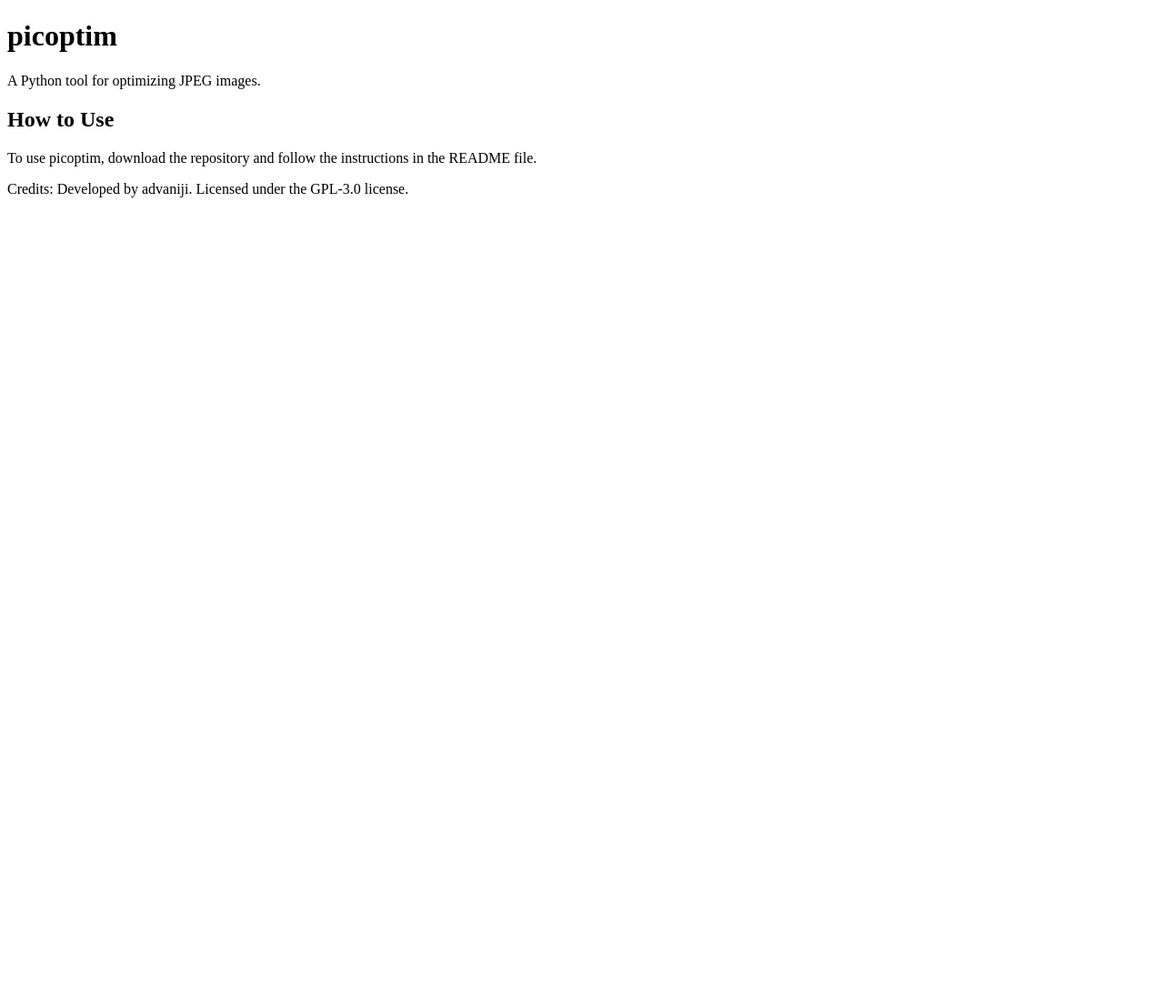
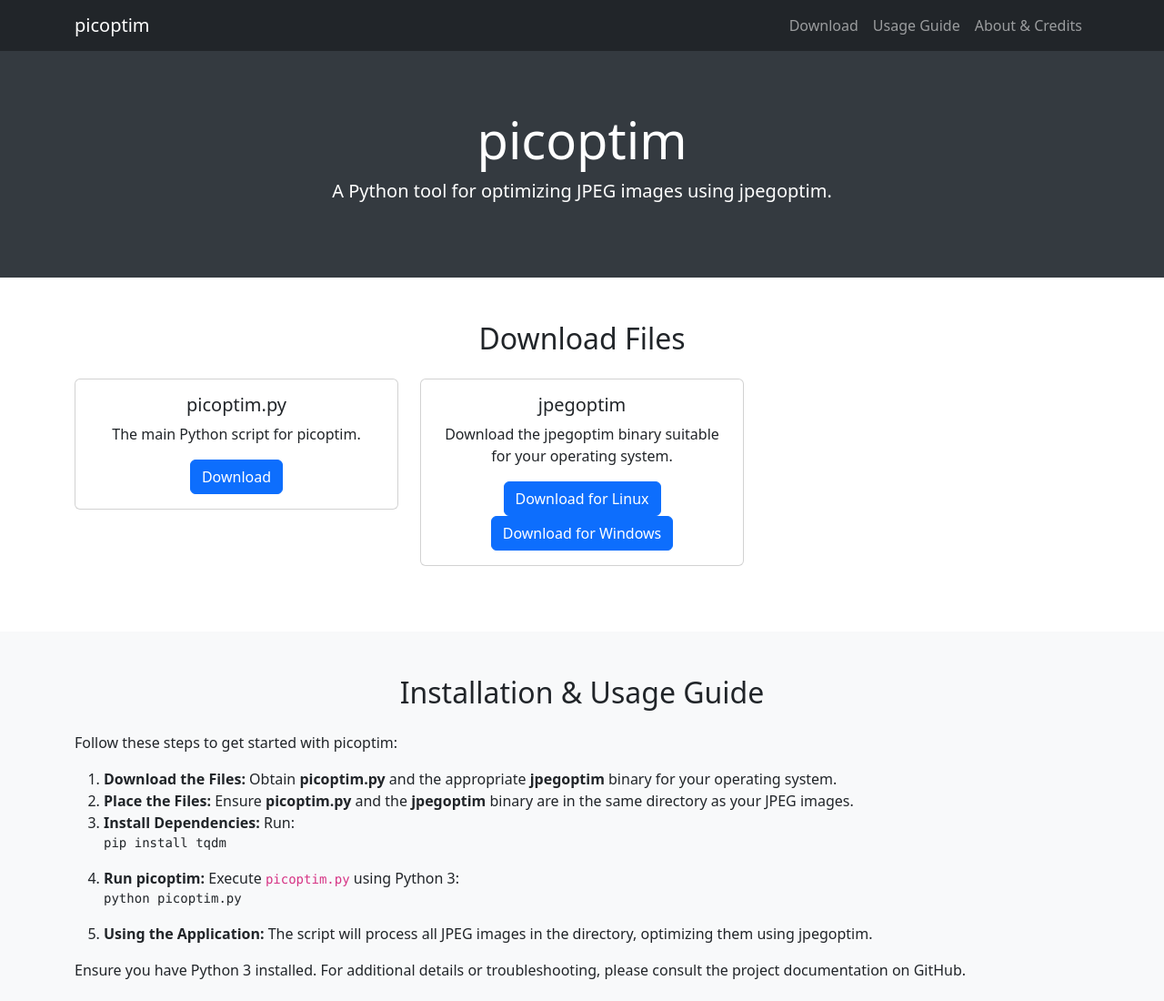
Before and after one commit to advaniji/picoptim, a plain HTML site: page index.html in a window 1280 px wide. Shown: the top 1100 px of the page at 91% size. Before the commit the page ends 800 px from the top, so only its background shows below. Drawn offline with nearby package versions, Linux system fonts and the light colour scheme.

Commit message:
Update index.html

```diff
--- a/index.html
+++ b/index.html
@@ -1,17 +1,156 @@
 <!DOCTYPE html>
 <html lang="en">
-  <head>
-    <meta charset="UTF-8">
-    <meta name="viewport" content="width=device-width, initial-scale=1.0">
-    <title>picoptim</title>
-  </head>
-  <body>
-    <h1>picoptim</h1>
-    <p>A Python tool for optimizing JPEG images.</p>
-    <h2>How to Use</h2>
-    <p>To use picoptim, download the repository and follow the instructions in the README file.</p>
-    <footer>
-      <p>Credits: Developed by advaniji. Licensed under the GPL-3.0 license.</p>
-    </footer>
-  </body>
-</html>
+<head>
+  <meta charset="UTF-8" />
+  <meta name="viewport" content="width=device-width, initial-scale=1" />
+  <title>picoptim - Official Download</title>
+  <!-- Bootstrap CSS -->
+  <link href="https://cdn.jsdelivr.net/npm/bootstrap@5.3.0/dist/css/bootstrap.min.css" rel="stylesheet" />
+  <style>
+    body {
+      padding-top: 56px;
+    }
+    .hero {
+      background-color: #343a40;
+      color: #fff;
+      padding: 4rem 1rem;
+      text-align: center;
+    }
+    .card-download {
+      transition: transform 0.2s ease-in-out;
+    }
+    .card-download:hover {
+      transform: translateY(-5px);
+    }
+    footer {
+      background-color: #343a40;
+      color: #fff;
+      padding: 1rem 0;
+      text-align: center;
+      margin-top: 2rem;
+    }
+  </style>
+</head>
+<body>
+  <!-- Navigation -->
+  <nav class="navbar navbar-expand-lg navbar-dark bg-dark fixed-top">
+    <div class="container">
+      <a class="navbar-brand" href="#">picoptim</a>
+      <button class="navbar-toggler" type="button" data-bs-toggle="collapse" data-bs-target="#navbarResponsive"
+              aria-controls="navbarResponsive" aria-expanded="false" aria-label="Toggle navigation">
+        <span class="navbar-toggler-icon"></span>
+      </button>
+      <div class="collapse navbar-collapse" id="navbarResponsive">
+        <ul class="navbar-nav ms-auto">
+          <li class="nav-item active">
+            <a class="nav-link" href="#download">Download</a>
+          </li>
+          <li class="nav-item">
+            <a class="nav-link" href="#instructions">Usage Guide</a>
+          </li>
+          <li class="nav-item">
+            <a class="nav-link" href="#about">About & Credits</a>
+          </li>
+        </ul>
+      </div>
+    </div>
+  </nav>
+
+  <!-- Hero Section -->
+  <header class="hero">
+    <div class="container">
+      <h1 class="display-4">picoptim</h1>
+      <p class="lead">A Python tool for optimizing JPEG images using jpegoptim.</p>
+    </div>
+  </header>
+
+  <!-- Download Section -->
+  <section class="py-5" id="download">
+    <div class="container">
+      <h2 class="mb-4 text-center">Download Files</h2>
+      <div class="row">
+        <!-- picoptim.py card -->
+        <div class="col-md-4 mb-4">
+          <div class="card card-download">
+            <div class="card-body text-center">
+              <h5 class="card-title">picoptim.py</h5>
+              <p class="card-text">The main Python script for picoptim.</p>
+              <a href="https://github.com/advaniji/picoptim/raw/main/picoptim.py" class="btn btn-primary" download>Download</a>
+            </div>
+          </div>
+        </div>
+        <!-- jpegoptim download card -->
+        <div class="col-md-4 mb-4">
+          <div class="card card-download">
+            <div class="card-body text-center">
+              <h5 class="card-title">jpegoptim</h5>
+              <p class="card-text">Download the jpegoptim binary suitable for your operating system.</p>
+              <a href="https://github.com/tjko/jpegoptim/releases/download/1.4.6/jpegoptim-1.4.6-linux-x86-64.tar.gz" class="btn btn-primary" download>Download for Linux</a>
+              <a href="https://github.com/tjko/jpegoptim/releases/download/1.4.6/jpegoptim-1.4.6-win32.zip" class="btn btn-primary" download>Download for Windows</a>
+            </div>
+          </div>
+        </div>
+      </div>
+    </div>
+  </section>
+
+  <!-- Instructions Section -->
+  <section class="py-5 bg-light" id="instructions">
+    <div class="container">
+      <h2 class="mb-4 text-center">Installation & Usage Guide</h2>
+      <p>
+        Follow these steps to get started with picoptim:
+      </p>
+      <ol>
+        <li>
+          <strong>Download the Files:</strong> Obtain <strong>picoptim.py</strong> and the appropriate <strong>jpegoptim</strong> binary for your operating system.
+        </li>
+        <li>
+          <strong>Place the Files:</strong> Ensure <strong>picoptim.py</strong> and the <strong>jpegoptim</strong> binary are in the same directory as your JPEG images.
+        </li>
+        <li>
+          <strong>Install Dependencies:</strong> Run:
+          <pre>pip install tqdm</pre>
+        </li>
+        <li>
+          <strong>Run picoptim:</strong> Execute <code>picoptim.py</code> using Python 3:
+          <pre>python picoptim.py</pre>
+        </li>
+        <li>
+          <strong>Using the Application:</strong> The script will process all JPEG images in the directory, optimizing them using jpegoptim.
+        </li>
+      </ol>
+      <p>
+        Ensure you have Python 3 installed. For additional details or troubleshooting, please consult the project documentation on GitHub.
+      </p>
+    </div>
+  </section>
+
+  <!-- About & Credits Section -->
+  <section class="py-5" id="about">
+    <div class="container">
+      <h2 class="mb-4 text-center">About & Credits</h2>
+      <p>
+        picoptim is a straightforward Python tool designed to optimize JPEG images using the jpegoptim utility. It simplifies the process of reducing image sizes without compromising quality.
+      </p>
+      <p>
+        <strong>Credits:</strong> This project utilizes
+        <a href="https://github.com/tjko/jpegoptim" target="_blank">jpegoptim</a> and
+        <a href="https://github.com/tqdm/tqdm" target="_blank">tqdm</a>. Special thanks to all developers and contributors.
+      </p>
+      <p>
+        This project is open-source and hosted on GitHub. Contributions and suggestions are welcome.
+      </p>
+    </div>
+  </section>
+
+  <!-- Footer -->
+  <footer>
+    <div class="container">
+      <p class="mb-0">© 2025 picoptim. All Rights Reserved.</p>
+    </div>
+  </footer>
+
+  <!-- Bootstrap JS Bundle -->
+  <script src="https://cdn.jsdelivr.net
+::contentReference[oaicite:0]{index=0}
```
